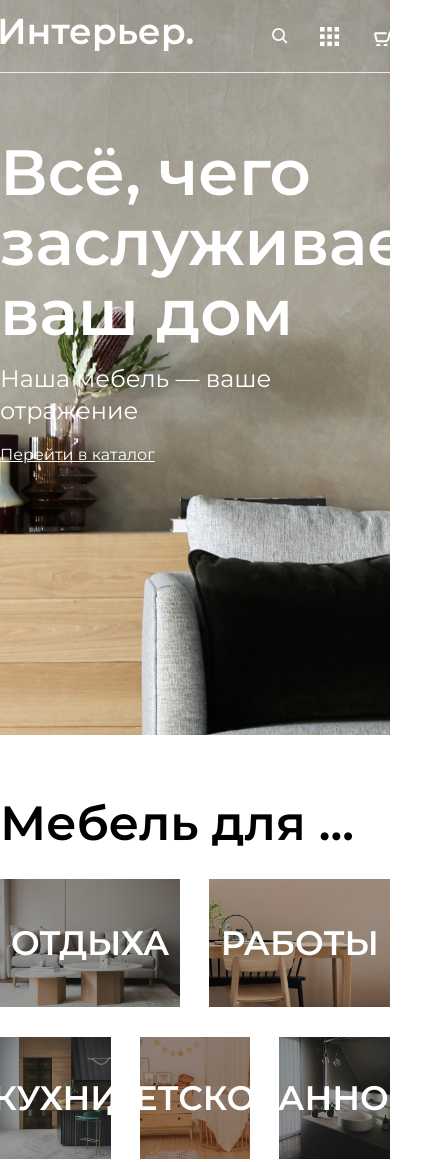
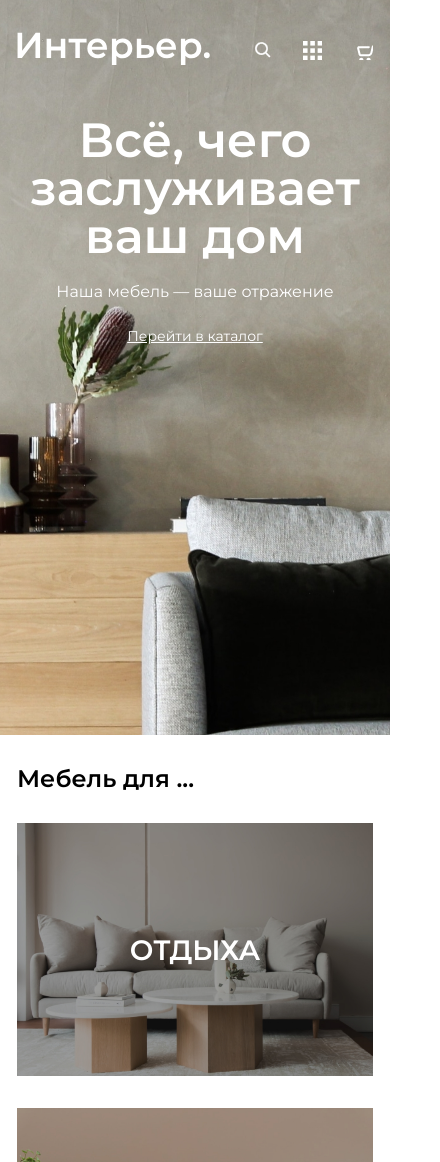
Before and after one commit to skillova/SkyOnlineShop, a plain HTML site: page index.html in a window 390 px wide. Shown: the top 1162 px of the page, 440 px wide, since content can reach past the window. Drawn offline with Linux system fonts and the light colour scheme.

Commit message:
content mobile

```diff
--- a/index.html
+++ b/index.html
@@ -17,7 +17,10 @@
     <header class="header">
         <div class="header__navbar">
             <div class="header__logo">
-                <img src="./media/logo/logo.svg" alt="logo">
+                <picture>
+                    <source media="(max-width: 375px)" srcset="./media/logo/logo-mob.svg">
+                    <img src="./media/logo/logo.svg" alt="logo">
+                </picture>
             </div>
             <div class="header__search-block">
                 <form class="header__form">
@@ -99,7 +102,7 @@
             <article class="card">
                 <div class="card__block-img">
                     <picture>
-                        <source media="(max-width: 786px)" srcset="./media/product/VODA-mob.jpg.">
+                        <source media="(max-width: 786px)" srcset="./media/product/VODA-mob.jpg">
                         <img class="card__img" src="./media/product/VODA.jpeg" alt="">
                     </picture>
                     <div class="card__block-icon">
--- a/scss/_mobile.scss
+++ b/scss/_mobile.scss
@@ -1,7 +1,14 @@
-@media (max-width: 834px) {
+@media (max-width: 768px) {
   .header {
+    padding-left: 17px;
+    padding-right: 17px;
+    margin-bottom: 32px;
     &__search-block {
       display: none;
+    }
+    &__navbar {
+      padding-top: 32px;
+      border-bottom: none;
     }
     &__nav {
       display: none;
@@ -26,10 +33,57 @@
         background-image: url("../../media/sprite/cart.svg");
       }
     }
+    &__content-box {
+      padding-top: 29px;
+    }
+    &__title {
+      @include font-montserrat(48px, 600, 100%);
+      text-align: center;
+    }
+    &__subtitle {
+      color: rgba(255, 255, 255, 1);
+      @include font-montserrat(16px, 400, 32px);
+      text-align: center;
+    }
+    &__button {
+      color: rgba(255, 255, 255, 1);
+      @include font-montserrat(14px, 400, 24px);
+      text-align: center;
+    }
   }
   .footer {
+    padding-left: 17px;
+    padding-right: 17px;
     flex-direction: column;
     align-items: center;
     row-gap: 70px;
   }
+  .content {
+    padding: 0 17px;
+    margin-bottom: 32px;
+    &__title {
+      @include font-montserrat(24px, 600, 100%);
+    }
+    &__grid {
+      row-gap: 32px;
+    }
+  }
+  .card {
+    grid-column: 1 / -1;
+    &_for {
+      grid-column: 1 / -1;
+      &-big {
+        grid-column: 1 / -1;
+      }
+    }
+    &__title {
+      @include font-montserrat(28px, 500, 100%);
+      &_for-center {
+        @include font-montserrat(28px, 600, 100%);
+      }
+    }
+    &__price {
+      @include font-montserrat(18px, 500, 100%);
+    }
+  }
 }
--- a/scss/_tablet.scss
+++ b/scss/_tablet.scss
@@ -22,8 +22,9 @@
   .footer {
     @include padding-adaptive($screen-width-px);
     padding-top: 32px;
+    padding-bottom: 59px;
     &__logo {
-        display: none;
+      display: none;
     }
   }
 }
```
Also changed, not shown: media/logo/logo-mob.svg (added), static/css/style.css, 1 other file.
